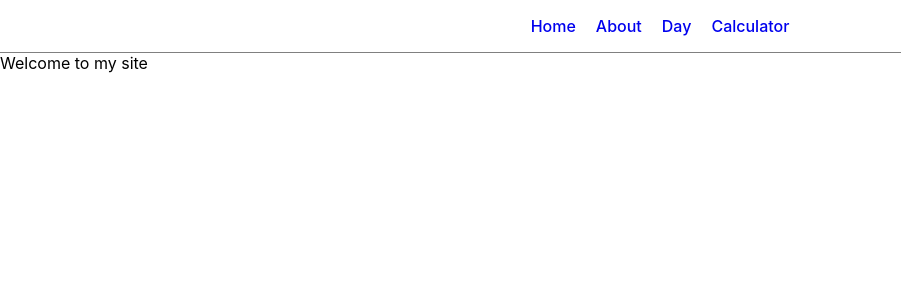
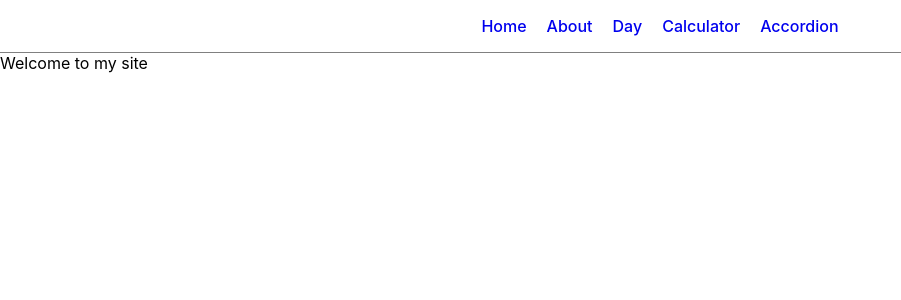
Before and after one commit to mambachristophersteven/react-beginning, a React (Create React App) app: page / in a window 1280 px wide. Shown: the top 300 px of the page, without its empty margins (0-901 px from the left). Built offline with nearby package versions, Linux system fonts and the light colour scheme.

Commit message:
Accordion page added to navbar and routing

```diff
--- a/src/App.js
+++ b/src/App.js
@@ -4,6 +4,7 @@ import Homepage from "./Components/Homepage/Homepage";
 import About from "./Components/About/About";
 import WorkerText from "./Components/WorkerText/WorkerText";
 import Calculator from "./Components/Calculator/Calculator";
+import Accordion from "./Pages/Accordion/Accordion";
 
 
 function App() {
@@ -16,6 +17,7 @@ function App() {
         <Route path="/about" element={<About/>}/>
         <Route path="/day" element={<WorkerText/>}/>
         <Route path="/calculator" element={<Calculator />}></Route>
+        <Route path="/accordion" element={<Accordion />}></Route>
       </Routes>
     </div>
   );
--- a/src/Components/Navbar/Navbar.jsx
+++ b/src/Components/Navbar/Navbar.jsx
@@ -18,6 +18,10 @@ const Navbar = () => {
         <li>
         <Link to='/calculator'>Calculator</Link>
         </li>
+        <li>
+        <Link to='/accordion'>Accordion</Link>
+        </li>
+
       </ul>
 
     </div>
```
